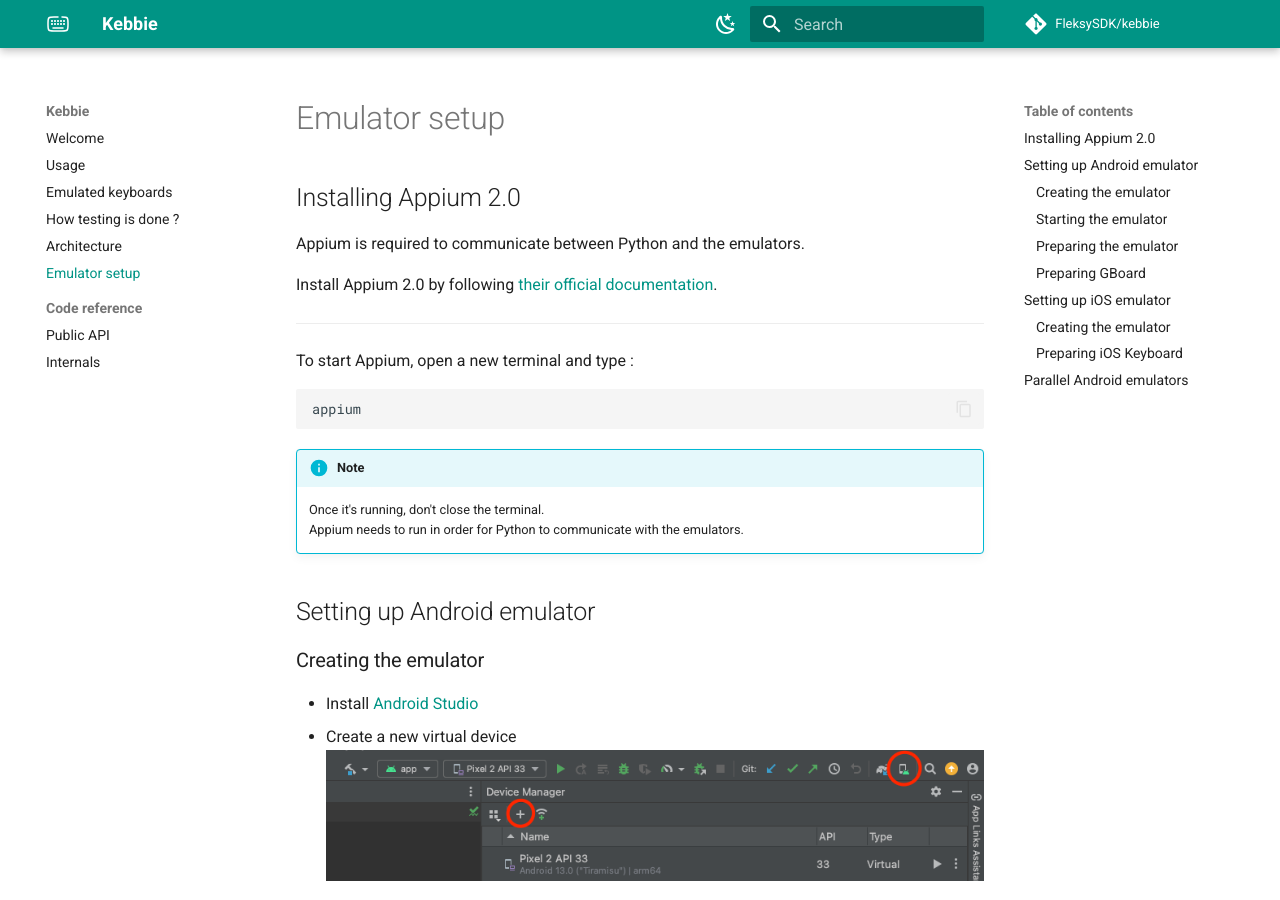
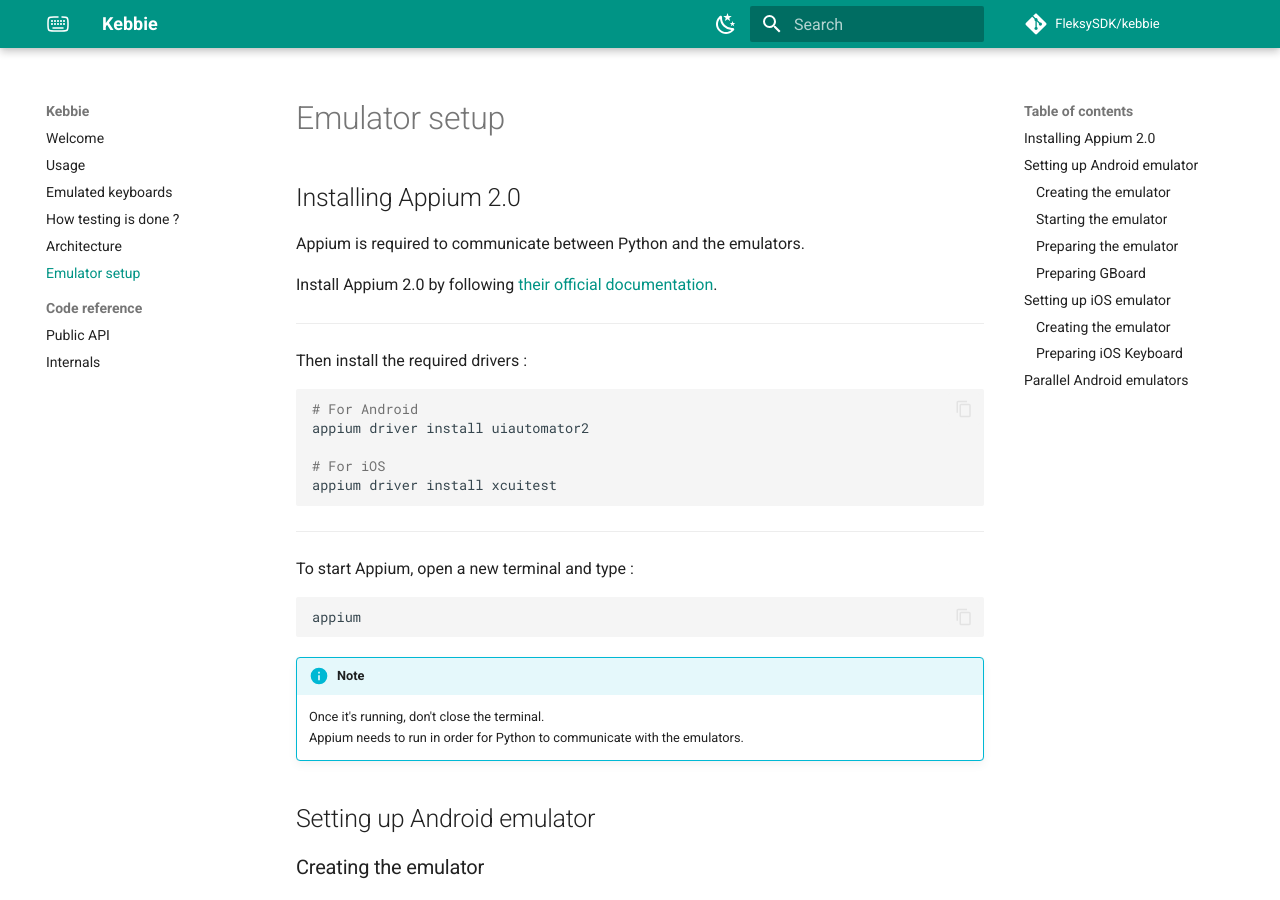
Before and after one commit to FleksySDK/kebbie, an MkDocs documentation site: the page built from docs/emu_setup.md, in a window 1280 px wide and 900 px high. Built offline with MkDocs 1.6.1 and Material for MkDocs 9.7.7, drawn with Linux system fonts in a browser that asks for light colours; comment, search, counter and statistics services are not loaded; the version menu is left out.

Commit message:
📝 Add instructions on how to install drivers for appium 2.0 in the docs

````diff
--- a/docs/emu_setup.md
+++ b/docs/emu_setup.md
@@ -5,6 +5,18 @@
 Appium is required to communicate between Python and the emulators.
 
 Install Appium 2.0 by following [their official documentation](https://appium.io/docs/en/latest/quickstart/install/).
+
+---
+
+Then install the required drivers :
+
+```bash
+# For Android
+appium driver install uiautomator2
+
+# For iOS
+appium driver install xcuitest
+```
 
 ---
 
````
